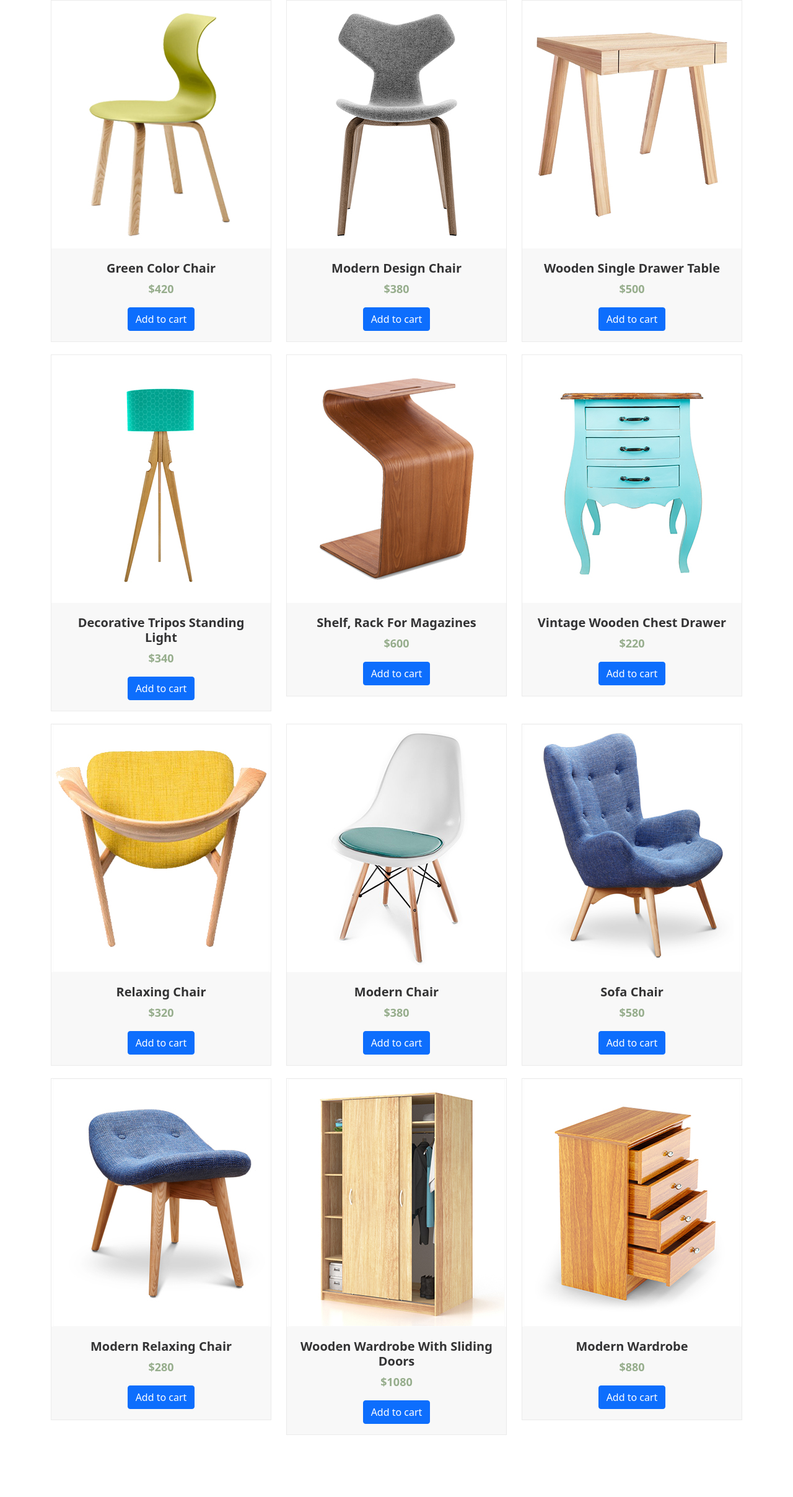
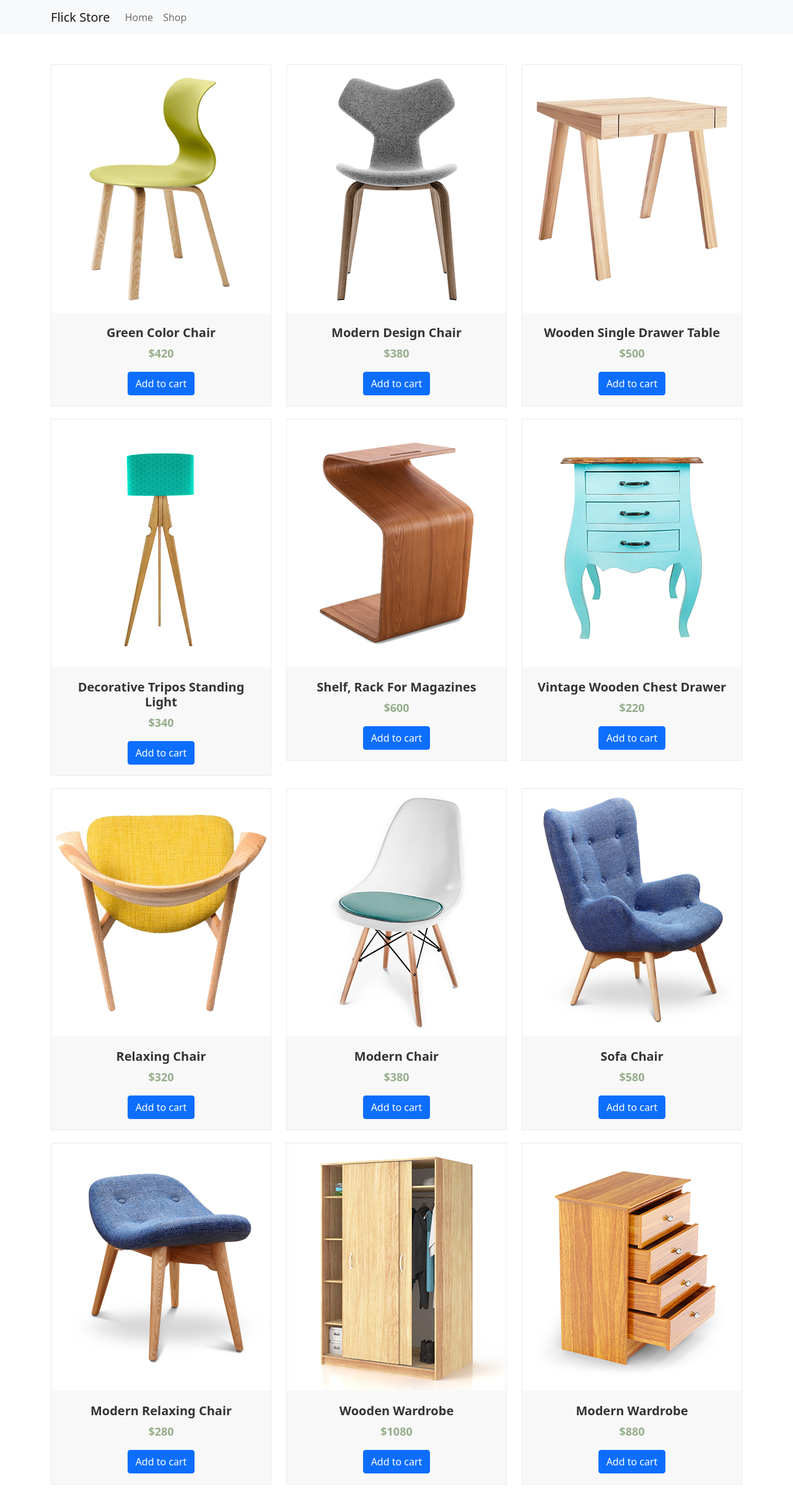
Before and after one commit to MF-React-Projects/Flick-Store, a React (Create React App) app: page / in a window 1280 px wide. Shown: the whole page at 62% size. Before the commit the page ends 2336 px from the top, so only its background shows below. Built offline with nearby package versions, Linux system fonts and the light colour scheme.

Commit message:
Bootstrap header add

```diff
--- a/public/products.json
+++ b/public/products.json
@@ -82,7 +82,7 @@
   {
     "id": "product-11",
     "category": "wardrobe",
-    "name": "Wooden Wardrobe With Sliding Doors",
+    "name": "Wooden Wardrobe",
     "price": 1080,
     "img": "./product/product-11.jpg",
     "quantity": 0
--- a/src/components/Header/Header.js
+++ b/src/components/Header/Header.js
@@ -1,10 +1,20 @@
 import React from 'react';
+import { Navbar, Nav, NavDropdown, Container } from 'react-bootstrap';
 
 const Header = () => {
     return (
-        <div>
-
-        </div>
+        <Navbar bg="light" expand="lg" className='mb-5'>
+            <Container>
+                <Navbar.Brand href="#home">Flick Store</Navbar.Brand>
+                <Navbar.Toggle aria-controls="basic-navbar-nav" />
+                <Navbar.Collapse id="basic-navbar-nav">
+                    <Nav className="me-auto">
+                        <Nav.Link href="#home">Home</Nav.Link>
+                        <Nav.Link href="#shop">Shop</Nav.Link>
+                    </Nav>
+                </Navbar.Collapse>
+            </Container>
+        </Navbar>
     );
 };
 
--- a/src/components/Shop/Shop.js
+++ b/src/components/Shop/Shop.js
@@ -14,7 +14,7 @@ const Shop = () => {
 
 
     return (
-        <div>
+        <div id={'shop'}>
             <div className="ic-products">
                 <div className="ic-grid-products">
                     <Container>
```
